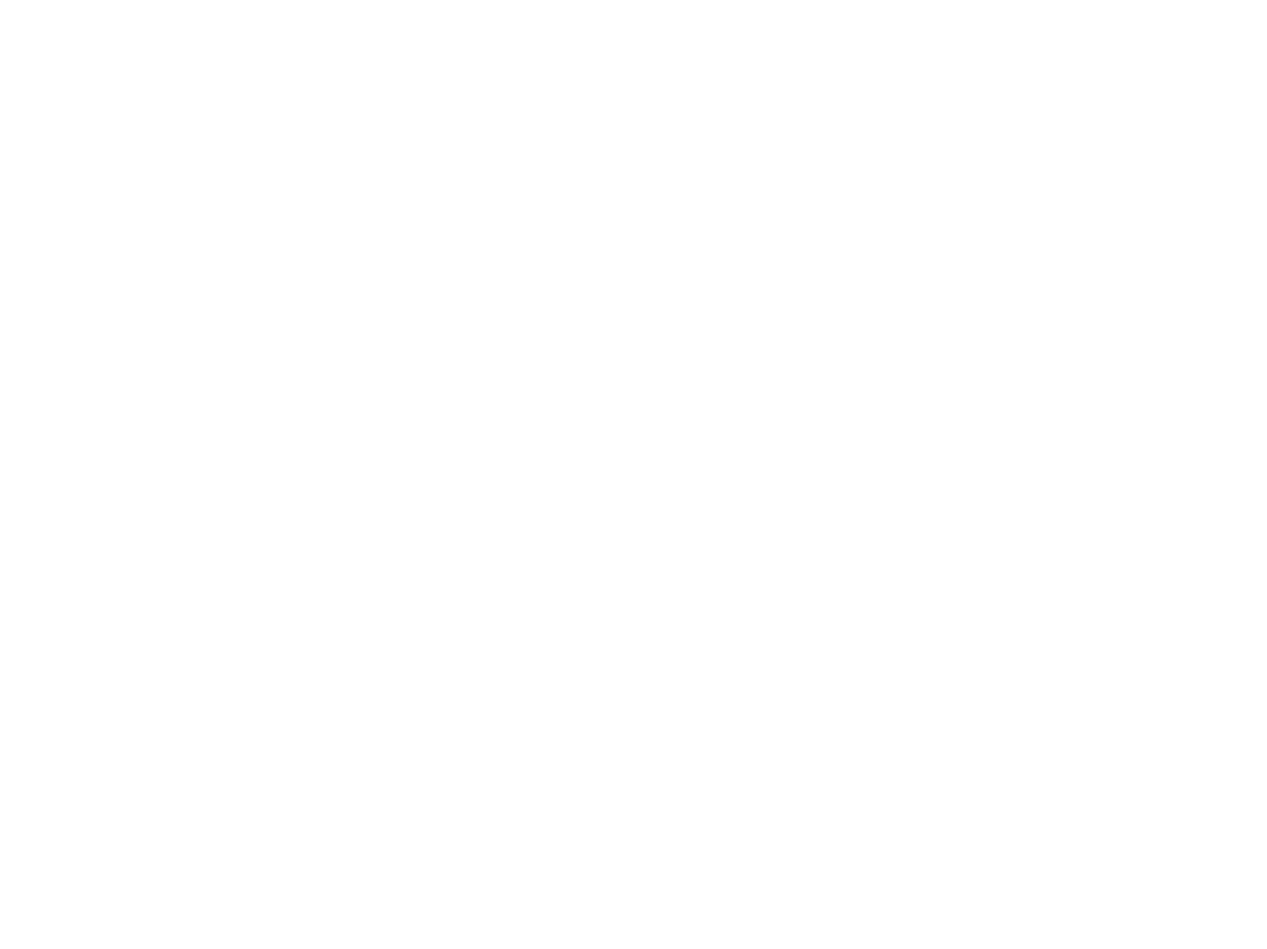
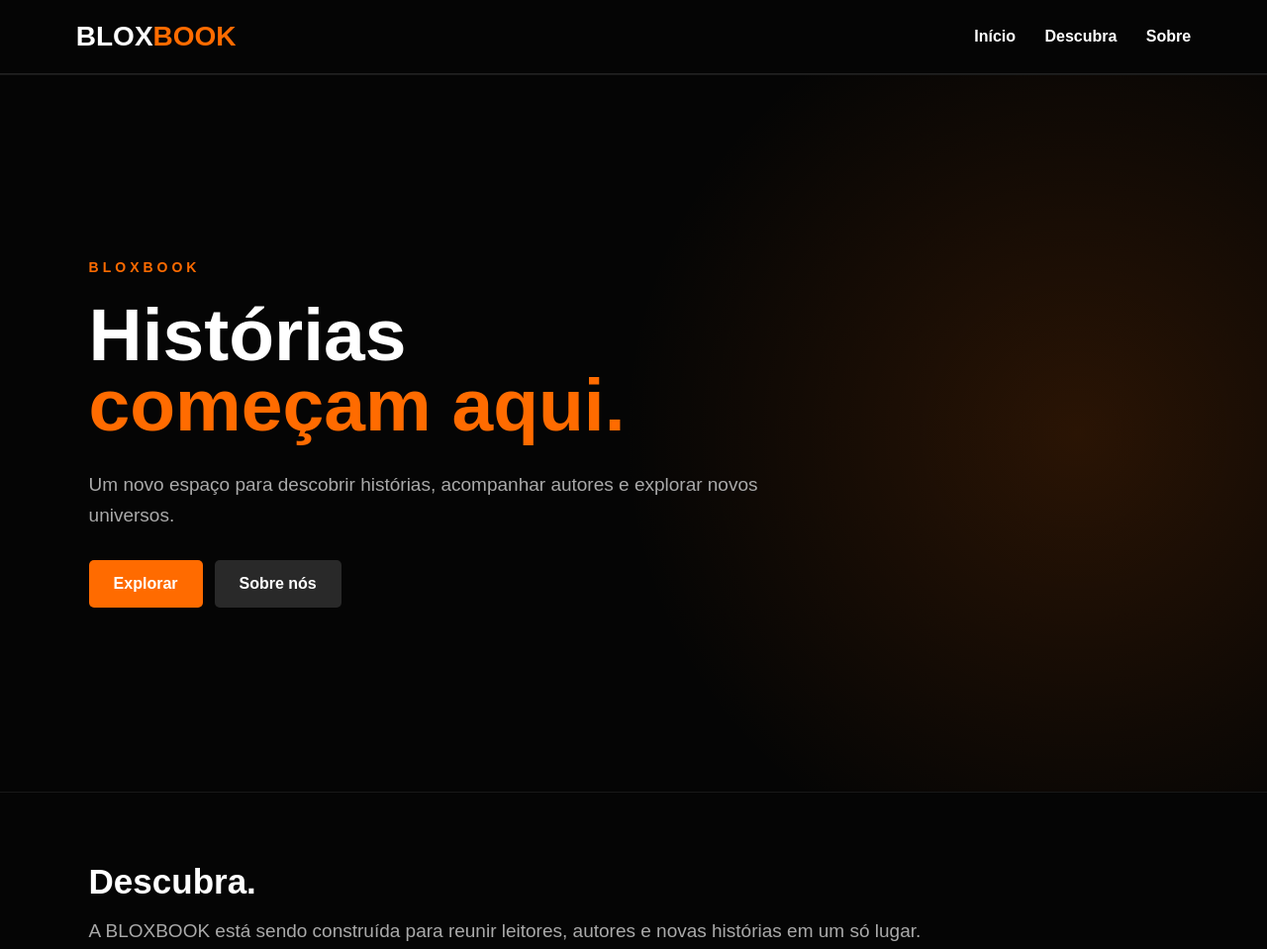
Before and after one commit to bloxflix/BLOXBOOK, a plain HTML site: page index.html in a window 1280 px wide. Shown: the top 959 px of the page at 99% size. Before the commit the page ends 800 px from the top, so only its background shows below. Drawn offline with Linux system fonts and the light colour scheme.

Commit message:
Add initial HTML structure for BLOXBOOK website

```diff
--- a/index.html
+++ b/index.html
@@ -1,2 +1,262 @@
 <!DOCTYPE html>
 <html lang="pt-BR">
+<head>
+<meta charset="UTF-8">
+<meta name="viewport" content="width=device-width, initial-scale=1.0">
+
+<title>BLOXBOOK</title>
+
+<style>
+* {
+  box-sizing: border-box;
+  margin: 0;
+  padding: 0;
+}
+
+body {
+  background: #050505;
+  color: white;
+  font-family: Arial, sans-serif;
+}
+
+header {
+  height: 75px;
+  background: #050505;
+  border-bottom: 1px solid #222;
+  display: flex;
+  align-items: center;
+  justify-content: space-between;
+  padding: 0 6%;
+}
+
+.logo {
+  font-size: 28px;
+  font-weight: 900;
+  text-decoration: none;
+}
+
+.blox {
+  color: white;
+}
+
+.book {
+  color: #ff6b00;
+}
+
+nav a {
+  color: white;
+  text-decoration: none;
+  margin-left: 25px;
+  font-weight: bold;
+}
+
+nav a:hover {
+  color: #ff6b00;
+}
+
+.hero {
+  min-height: calc(100vh - 75px);
+  padding: 80px 7%;
+  display: flex;
+  align-items: center;
+  background:
+    radial-gradient(circle at 85% 50%,
+    rgba(255,107,0,.15),
+    transparent 40%),
+    #050505;
+}
+
+.content {
+  max-width: 700px;
+}
+
+.tag {
+  color: #ff6b00;
+  font-size: 14px;
+  font-weight: bold;
+  letter-spacing: 4px;
+  margin-bottom: 25px;
+}
+
+h1 {
+  font-size: 75px;
+  line-height: .95;
+  margin-bottom: 30px;
+}
+
+h1 span {
+  color: #ff6b00;
+}
+
+p {
+  color: #aaa;
+  font-size: 19px;
+  line-height: 1.6;
+  margin-bottom: 30px;
+}
+
+.buttons {
+  display: flex;
+  gap: 12px;
+}
+
+.button {
+  padding: 15px 25px;
+  border-radius: 5px;
+  text-decoration: none;
+  font-weight: bold;
+}
+
+.orange {
+  background: #ff6b00;
+  color: white;
+}
+
+.dark {
+  background: #292929;
+  color: white;
+}
+
+section {
+  padding: 70px 7%;
+  border-top: 1px solid #181818;
+}
+
+section h2 {
+  font-size: 35px;
+  margin-bottom: 15px;
+}
+
+section h2 span {
+  color: #ff6b00;
+}
+
+footer {
+  padding: 30px 7%;
+  background: #020202;
+  color: #666;
+}
+
+footer span {
+  color: #ff6b00;
+}
+
+@media (max-width: 600px) {
+
+  header {
+    padding: 0 5%;
+  }
+
+  .logo {
+    font-size: 22px;
+  }
+
+  nav a {
+    margin-left: 10px;
+    font-size: 12px;
+  }
+
+  .hero {
+    padding: 60px 6%;
+  }
+
+  h1 {
+    font-size: 52px;
+  }
+
+  p {
+    font-size: 16px;
+  }
+
+  .buttons {
+    flex-direction: column;
+  }
+
+  .button {
+    text-align: center;
+  }
+}
+</style>
+</head>
+
+<body>
+
+<header>
+
+<a href="#inicio" class="logo">
+<span class="blox">BLOX</span><span class="book">BOOK</span>
+</a>
+
+<nav>
+<a href="#inicio">Início</a>
+<a href="#descubra">Descubra</a>
+<a href="#sobre">Sobre</a>
+</nav>
+
+</header>
+
+<main>
+
+<section class="hero" id="inicio">
+
+<div class="content">
+
+<div class="tag">BLOXBOOK</div>
+
+<h1>
+Histórias<br>
+<span>começam aqui.</span>
+</h1>
+
+<p>
+Um novo espaço para descobrir histórias,
+acompanhar autores e explorar novos universos.
+</p>
+
+<div class="buttons">
+
+<a href="#descubra" class="button orange">
+Explorar
+</a>
+
+<a href="#sobre" class="button dark">
+Sobre nós
+</a>
+
+</div>
+
+</div>
+
+</section>
+
+<section id="descubra">
+
+<h2>Descubra.</h2>
+
+<p>
+A BLOXBOOK está sendo construída para reunir
+leitores, autores e novas histórias em um só lugar.
+</p>
+
+</section>
+
+<section id="sobre">
+
+<h2>
+Sobre a <span>BLOXBOOK</span>
+</h2>
+
+<p>
+Uma plataforma dedicada a histórias e novos universos.
+</p>
+
+</section>
+
+</main>
+
+<footer>
+© 2026 <span>BLOXBOOK</span> — Todos os direitos reservados.
+</footer>
+
+</body>
+</html>
```
